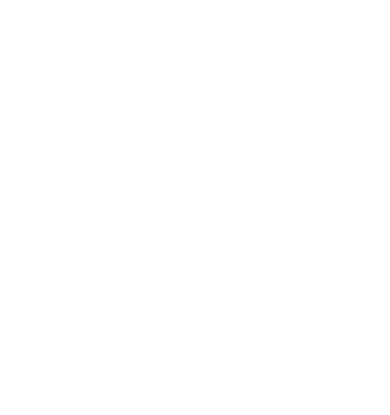
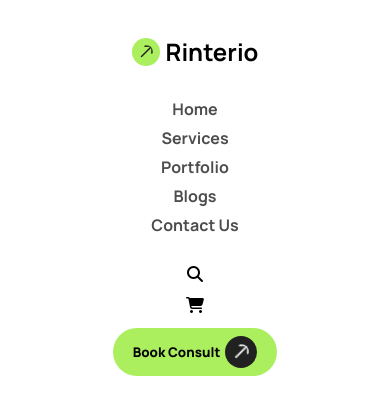
Before and after one commit to shawnislamice/b10-assignment-3-using-raw-css, a plain HTML site: page index.html in a window 390 px wide. Drawn offline with Linux system fonts and the light colour scheme.

Commit message:
nav added with responsive

```diff
--- a/index.html
+++ b/index.html
@@ -4,7 +4,42 @@
     <meta charset="UTF-8" />
     <meta name="viewport" content="width=device-width, initial-scale=1.0" />
     <title>Document</title>
+    <!-- CSS -->
     <link rel="stylesheet" href="./styles/style.css" />
+    <link rel="stylesheet" href="./styles/responsive.css" />
+    <!-- CSS -->
+    <!-- Font Awesome -->
+    <script
+      src="https://kit.fontawesome.com/49579891fb.js"
+      crossorigin="anonymous"
+    ></script>
+    <!-- Font Awesome -->
   </head>
-  <body></body>
+  <body>
+    <header>
+      <nav>
+        <div class="logo">
+          <img class="nav-icon" src="./assets/naarrow.png" alt="" />
+          <h2>Rinterio</h2>
+        </div>
+        <ul class="nav-items">
+          <li><a href="">Home</a></li>
+          <li><a href="">Services</a></li>
+          <li><a href="">Portfolio</a></li>
+          <li><a href="">Blogs</a></li>
+          <li><a href="">Contact Us</a></li>
+        </ul>
+        <div class="nav-end">
+          <i class="fa-solid fa-magnifying-glass"></i>
+          <i class="fa-solid fa-cart-shopping"></i>
+          <button class="nav-btn">
+            <img src="./assets/white.png" alt="" />
+            <p class="btn-text">Book Consult</p>
+          </button>
+        </div>
+      </nav>
+    </header>
+    <main></main>
+    <footer></footer>
+  </body>
 </html>
--- /dev/null
+++ b/styles/responsive.css
@@ -0,0 +1,14 @@
+@media only screen and (max-width: 640px) {
+  nav {
+    flex-direction: column;
+    gap: 30px;
+  }
+  .nav-items {
+    flex-direction: column;
+    gap: 7px;
+  }
+  .nav-end {
+    flex-direction: column;
+    gap: 15px;
+  }
+}
--- a/styles/style.css
+++ b/styles/style.css
@@ -0,0 +1,103 @@
+@import url("https://fonts.googleapis.com/css2?family=Manrope:wght@200..800&display=swap");
+
+/* Shared Styles */
+* {
+  margin: 0;
+  padding: 0;
+  box-sizing: border-box;
+  font-family: "Manrope", serif;
+}
+body {
+  max-width: 1440px;
+}
+img {
+  object-fit: cover;
+}
+:root {
+  --primary-color: #abef5f;
+}
+/* Shared Styles */
+/* Header Related STyles */
+header {
+  background: linear-gradient(0deg, #fff 0%, rgba(255, 255, 255, 0) 100%);
+}
+.nav-icon {
+  background-color: var(--primary-color);
+  padding: 7px;
+  border-radius: 50%;
+}
+.logo {
+  display: flex;
+  align-items: center;
+  gap: 6px;
+}
+nav {
+  display: flex;
+  align-items: center;
+  justify-content: space-between;
+  width: 85%;
+  margin: 0 auto;
+  padding: 35px 0;
+}
+.nav-items li {
+  list-style: none;
+}
+.nav-items li a {
+  text-decoration: none;
+  color: #212121;
+  opacity: 0.8;
+  font-weight: 700;
+}
+.nav-items li a:hover {
+  opacity: 1;
+}
+.nav-items {
+  display: flex;
+  align-items: center;
+  gap: 25px;
+}
+.nav-btn {
+  display: flex;
+  align-items: center;
+  gap: 5px;
+}
+.nav-btn img {
+  background-color: #212121;
+  border-radius: 50%;
+  padding: 8px;
+}
+.nav-end {
+  display: flex;
+  align-items: center;
+  gap: 30px;
+}
+.nav-btn {
+  background-color: var(--primary-color);
+  padding: 8px 20px;
+  border-radius: 30px;
+  border: none;
+  outline: none;
+  display: flex;
+  flex-direction: row-reverse;
+  transition: all 0.5s;
+}
+.nav-btn img {
+  width: 32px;
+  height: 32px;
+}
+.logo h2 {
+  font-weight: 800px;
+}
+.btn-text {
+  font-weight: 800;
+}
+.nav-btn:hover {
+  scale: 0.9;
+}
+.nav-end i:hover {
+  scale: 0.9;
+}
+.nav-end i {
+  transition: all 0.5s;
+}
+/* Header Related STyles */
```
Also changed, not shown: assets/naarrow.png (added), assets/white.png (added).
